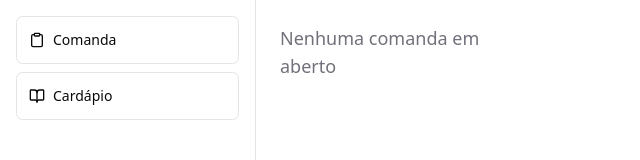
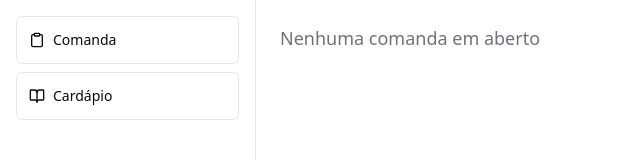
Before and after one commit to mfjack/manana-system, a Next.js app: page / in a window 1280 px wide. Shown: the top 160 px of the page, without its empty margins (0-640 px from the left). Built offline with nearby package versions, Linux system fonts and the light colour scheme.

Commit message:
style: add text-nowrap class to the text of no open commands

```diff
--- a/src/app/page.tsx
+++ b/src/app/page.tsx
@@ -39,7 +39,7 @@ export default function OrderPage() {
             </Card>
           ))
         ) : (
-          <p className="text-muted-foreground text-lg">Nenhuma comanda em aberto</p>
+          <p className="text-muted-foreground text-lg text-nowrap">Nenhuma comanda em aberto</p>
         )}
       </div>
     </section>
```
